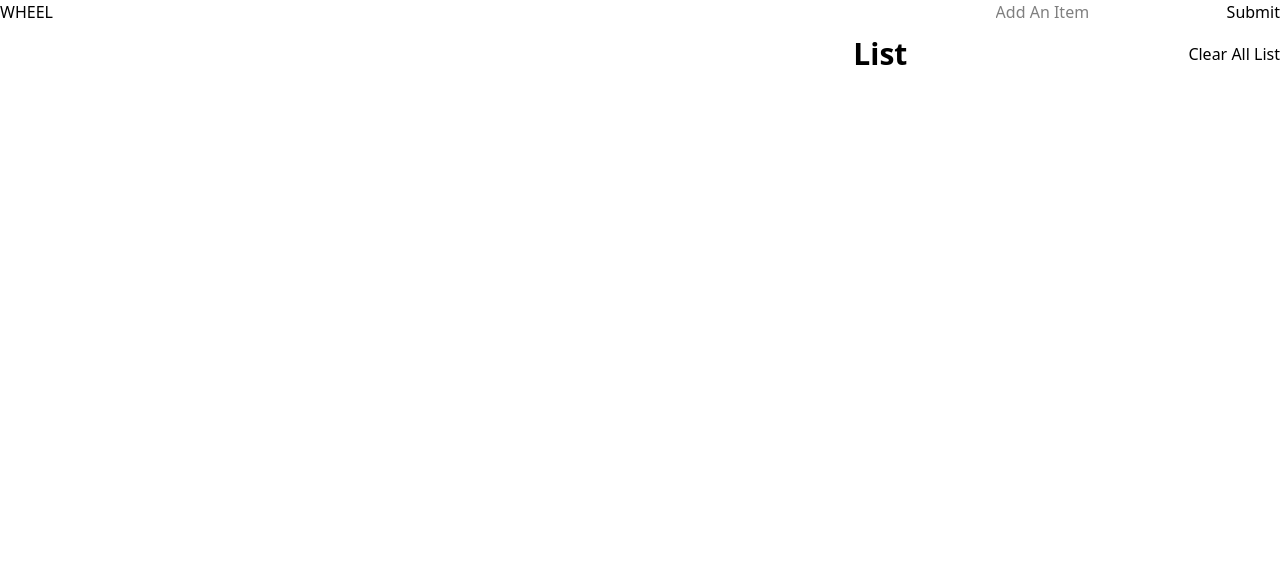
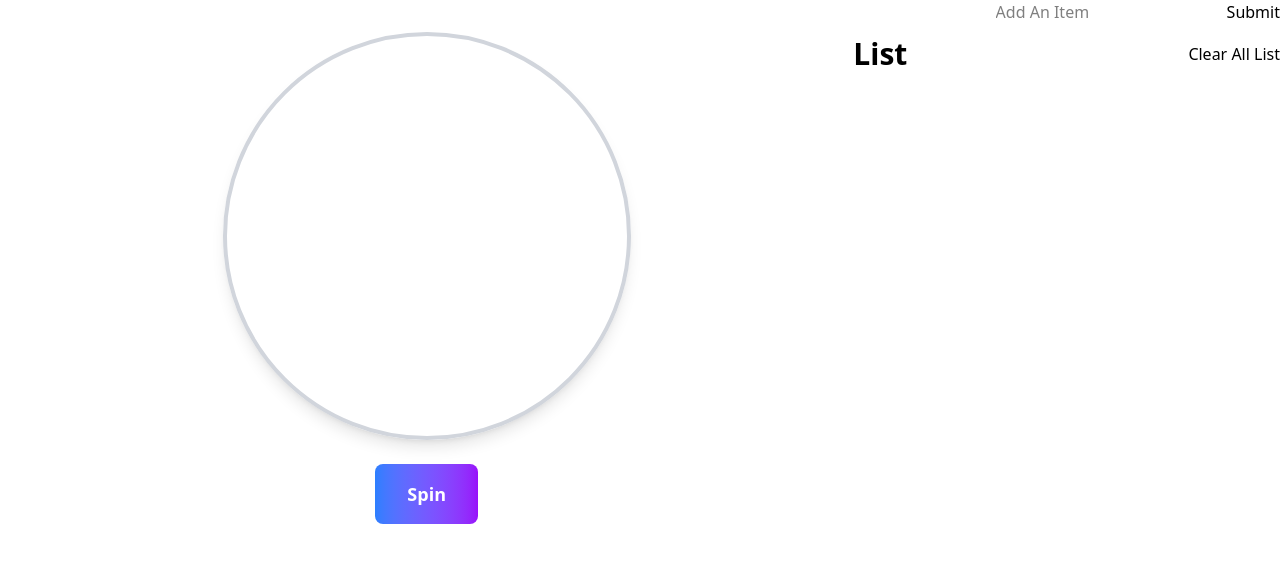
Before and after one commit to ozankersit/picker-wheel-demo, a Next.js app: page / in a window 1280 px wide. Shown: the top 562 px of the page. Built offline with nearby package versions, Linux system fonts and the light colour scheme; no server answers.

Commit message:
wheel canvas development

```diff
--- a/src/app/page.tsx
+++ b/src/app/page.tsx
@@ -1,6 +1,7 @@
 import { clearList } from "@/components/item-actions/action";
 import ItemForm from "@/components/item-form/item-form";
 import ItemList from "@/components/item-list/item-list";
+import Wheel from "@/components/wheel/wheel";
 import { cookies } from "next/headers";
 
 export default async function Home() {
@@ -17,9 +18,9 @@ export default async function Home() {
   }
 
   return (
-    <div className="flex container items-start">
+    <div className="flex container md:flex-row flex-col-reverse mx-auto md:items-start items-stretch">
       <div className="basis-2/3">
-        WHEEL
+        <Wheel items={items} />
       </div>
       <div className="flex flex-col basis-1/3 gap-3 w-full">
         <ItemForm />
--- /dev/null
+++ b/src/components/wheel/wheel.tsx
@@ -0,0 +1,189 @@
+"use client"
+
+import { useRef, useState, useCallback, useLayoutEffect } from "react"
+
+interface WheelSegment {
+  text: string
+  color: string
+  startAngle: number
+  endAngle: number
+}
+
+interface WheelPickerProps {
+  items: string[]
+}
+
+export default function Wheel({ items }: WheelPickerProps) {
+  const canvasRef = useRef<HTMLCanvasElement>(null)
+  const [isSpinning, setIsSpinning] = useState(false)
+  const [rotation, setRotation] = useState(0)
+  const segmentsRef = useRef<WheelSegment[]>([])
+
+  // Sabit renkler
+  const colors = [
+    "#FF6B6B", // kırmızı
+    "#FFEAA7", // sarı
+    "#4ECDC4", // turkuaz
+    "#96CEB4", // yeşil
+    "#45B7D1", // mavi
+    "#DDA0DD", // mor
+    "#98D8C8", // açık yeşil
+    "#F7DC6F", // altın
+    "#BB8FCE", // lavanta
+    "#85C1E9", // açık mavi
+    "#F8C471", // turuncu
+    "#82E0AA", // mint
+    "#F1948A", // pembe
+    "#D7BDE2", // lila
+    "#AED6F1", // bebek mavisi
+  ]
+
+  // Segmentleri oluştur
+  const createSegments = useCallback((): WheelSegment[] => {
+    if (items.length === 0) return []
+
+    const anglePerSegment = 360 / items.length
+    return items.map((item, index) => ({
+      text: item,
+      color: colors[index % colors.length],
+      startAngle: index * anglePerSegment,
+      endAngle: (index + 1) * anglePerSegment,
+    }))
+  }, [items])
+
+  // Çarkı çiz
+  const drawWheel = useCallback(() => {
+    const canvas = canvasRef.current
+    if (!canvas) return
+
+    const ctx = canvas.getContext("2d")
+    if (!ctx) return
+
+    const segments = segmentsRef.current
+    if (segments.length === 0) return
+
+    const centerX = canvas.width / 2
+    const centerY = canvas.height / 2
+    const radius = Math.min(centerX, centerY) - 20
+
+    // Canvas'ı temizle
+    ctx.clearRect(0, 0, canvas.width, canvas.height)
+
+    // Merkezi kaydet ve döndür
+    ctx.save()
+    ctx.translate(centerX, centerY)
+    ctx.rotate((rotation * Math.PI) / 180)
+
+    // Segmentleri çiz
+    segments.forEach((segment) => {
+      const startAngle = (segment.startAngle * Math.PI) / 180
+      const endAngle = (segment.endAngle * Math.PI) / 180
+
+      // Segment çiz
+      ctx.beginPath()
+      ctx.moveTo(0, 0)
+      ctx.arc(0, 0, radius, startAngle, endAngle)
+      ctx.closePath()
+      ctx.fillStyle = segment.color
+      ctx.fill()
+      ctx.strokeStyle = "#fff"
+      ctx.lineWidth = 3
+      ctx.stroke()
+
+      // Metin ekle
+      ctx.save()
+      const textAngle = (startAngle + endAngle) / 2
+      ctx.rotate(textAngle)
+      ctx.fillStyle = "#000"
+      ctx.font = "bold 14px Arial"
+      ctx.textAlign = "center"
+      ctx.textBaseline = "middle"
+
+      const textRadius = radius * 0.65
+      ctx.fillText(segment.text, textRadius, 0)
+      ctx.restore()
+    })
+
+    ctx.restore()
+
+    // Ok çiz
+    ctx.beginPath()
+    ctx.moveTo(centerX, 35) // Alt sivri nokta
+    ctx.lineTo(centerX - 15, 15) // Sol üst
+    ctx.lineTo(centerX + 15, 15) // Sağ üst
+    ctx.closePath()
+    ctx.fillStyle = "#FF4444"
+    ctx.fill()
+    ctx.strokeStyle = "#000"
+    ctx.lineWidth = 2
+    ctx.stroke()
+  }, [rotation])
+
+  // Segmentleri oluştur
+  useLayoutEffect(() => {
+    if (items.length > 0) {
+      segmentsRef.current = createSegments()
+    }
+  }, [items, createSegments])
+
+  // Canvas'ı çiz
+  useLayoutEffect(() => {
+    drawWheel()
+  }, [rotation, drawWheel, items])
+
+  // Çark döndür
+  const spinWheel = () => {
+    if (isSpinning || items.length === 0) return
+
+    setIsSpinning(true)
+
+    // Rastgele döndürme
+    const spins = Math.random() * 3 + 5
+    const finalAngle = Math.random() * 360
+    const totalRotation = spins * 360 + finalAngle
+
+    const startRotation = rotation
+    const duration = 4000
+    const startTime = Date.now()
+
+    const animate = () => {
+      const elapsed = Date.now() - startTime
+      const progress = Math.min(elapsed / duration, 1)
+
+      const easeOut = 1 - Math.pow(1 - progress, 4)
+      const currentRotation = startRotation + totalRotation * easeOut
+
+      setRotation(currentRotation)
+
+      if (progress < 1) {
+        requestAnimationFrame(animate)
+      } else {
+        setIsSpinning(false)
+      }
+    }
+
+    animate()
+  }
+
+  return (
+    <div className="flex flex-col items-center p-8">
+      <div className="relative mb-6">
+        <canvas
+          ref={canvasRef}
+          width={400}
+          height={400}
+          className="border-4 border-gray-300 rounded-full cursor-pointer shadow-lg hover:shadow-xl transition-shadow"
+          onClick={spinWheel}
+        />
+      </div>
+
+      <button
+        onClick={spinWheel}
+        disabled={isSpinning}
+        className="px-8 py-4 bg-gradient-to-r from-blue-500 to-purple-600 text-white text-lg font-bold rounded-lg hover:from-blue-600 hover:to-purple-700 disabled:opacity-50 disabled:cursor-not-allowed transition-all transform hover:scale-105"
+      >
+        Spin
+      </button>
+    </div>
+  )
+}
```
